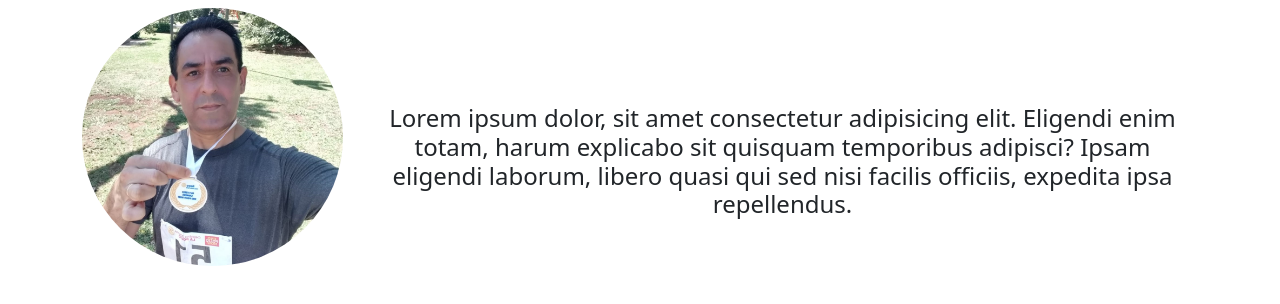
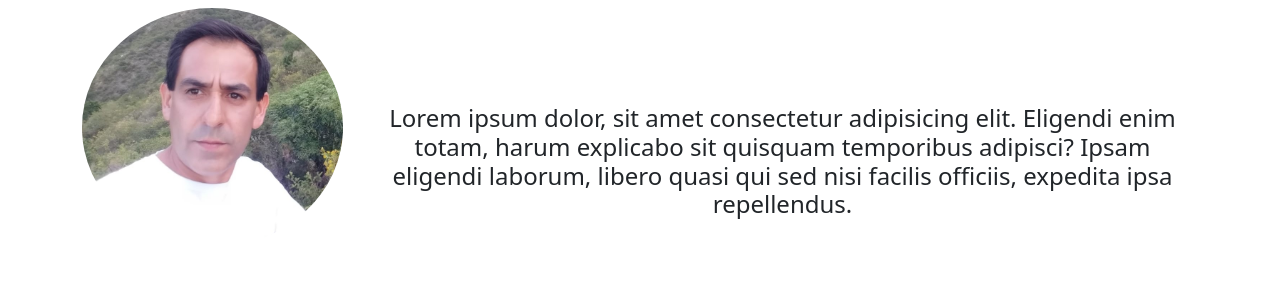
Before and after one commit to RoqueOrtega/PortfolioFrontEnd, a plain HTML site: page index.html in a window 1280 px wide. Shown: the part 376-680 px from the top of the page. Drawn offline with nearby package versions, Linux system fonts and the light colour scheme.

Commit message:
Cambio de foto de perfil

```diff
--- a/index.html
+++ b/index.html
@@ -86,7 +86,7 @@
                 <div class="row">
                   <div class="col-3">
                     <!-- Foto de perfil-->
-                    <img src="/images/foto_perfil2.jpeg" alt="Foto de perfil" class="rounded-circle img-fluid perfil">
+                    <img src="/images/foto_perfil1.jpeg" alt="Foto de perfil" class="rounded-circle img-fluid perfil">
                   </div>
                   <div class="col-9 mt-5">
                     <h4 class="mt-5">
```
